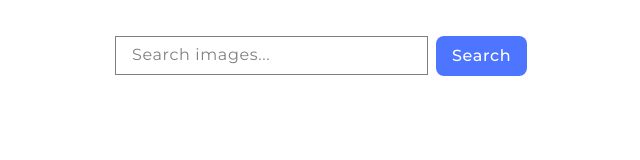
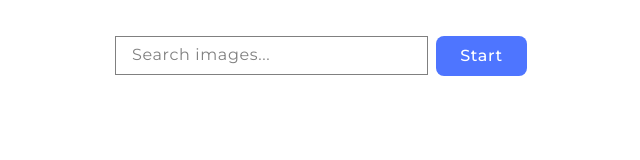
Before and after one commit to InnaSaienko/goit-advancedjs-hw-03, a plain HTML site: page index.html in a window 1280 px wide. Shown: the full height of the page, 319-959 px from the left. Drawn offline with Linux system fonts and the light colour scheme.

Commit message:
Deploying to gh-pages from @ InnaSaienko/goit-advancedjs-hw-03@afcb4af57d3c1cb254075aa4bd0efaeca3620cc1 🚀

```diff
--- a/index.html
+++ b/index.html
@@ -16,7 +16,7 @@
   <label>
     <input type="text" name="search-text" placeholder="Search images..." required>
   </label>
-  <button type="submit">Search</button>
+  <button type="submit">Start</button>
 </form>
 
 <ul class="gallery"></ul>
```
